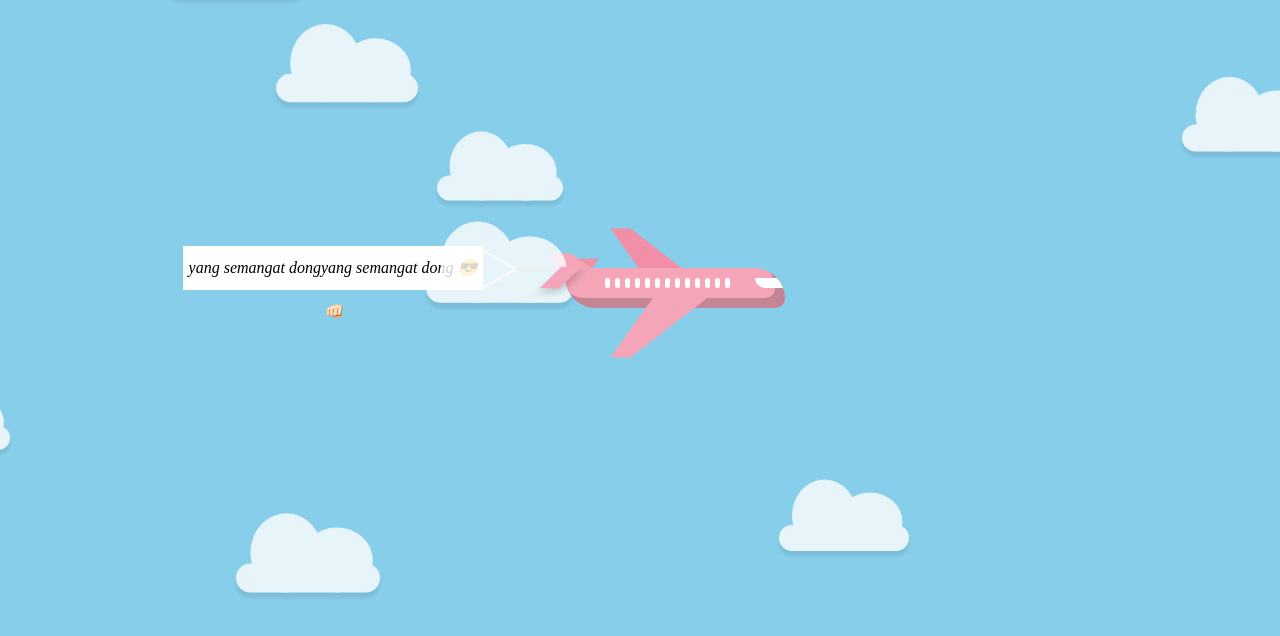
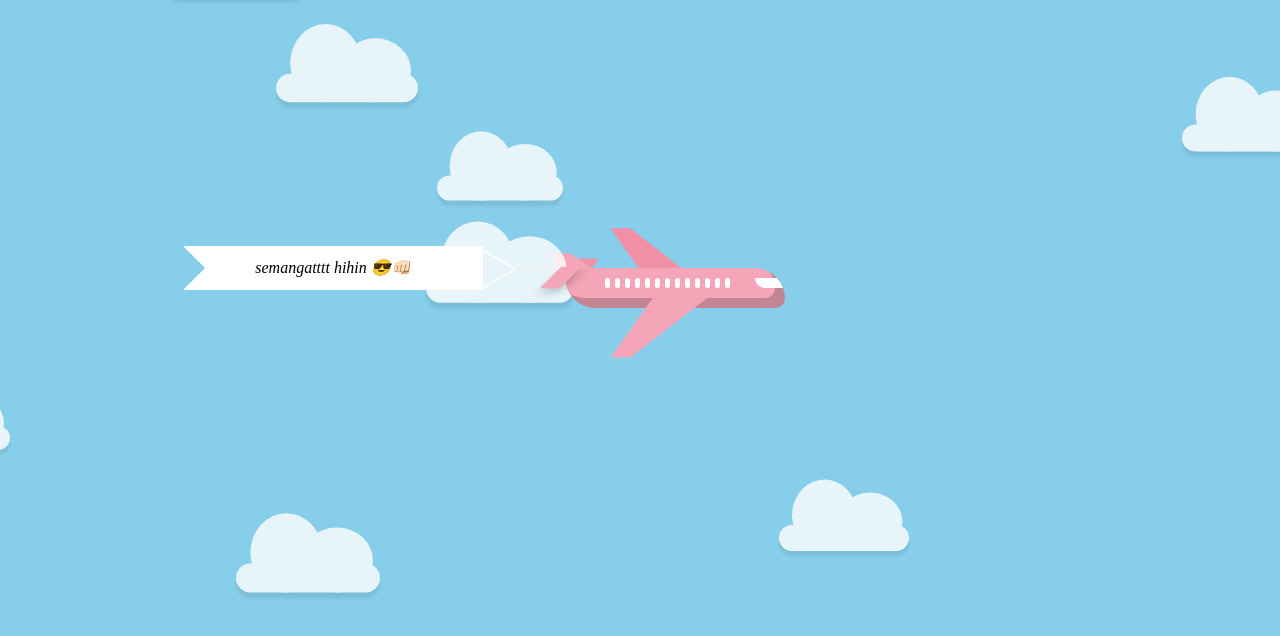
Before and after one commit to yann6805/semangat, a plain HTML site: page index.html in a window 1280 px wide. Shown: the part 132-768 px from the top of the page. Drawn offline with Linux system fonts and the light colour scheme.

Commit message:
Update index.html

```diff
--- a/index.html
+++ b/index.html
@@ -31,7 +31,7 @@
     <div class="banner-container">
         <i class="rope"></i>
         <i class="banner">
-         yang semangat dongyang semangat dong 😎👊🏻
+         semangatttt hihin 😎👊🏻
         <i class="triangle"></i>
     </i>
     </div>
```
